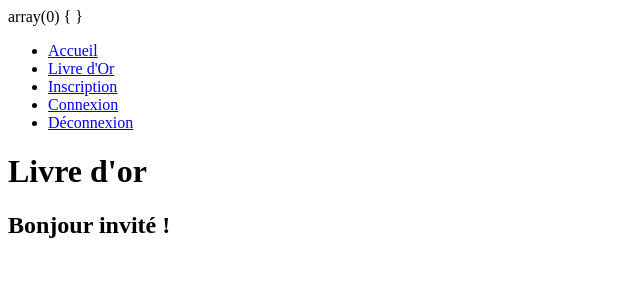
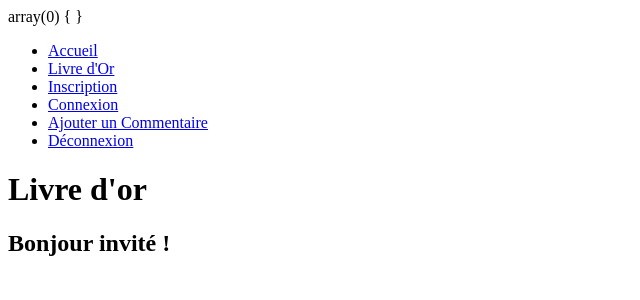
Before and after one commit to felix-hauger/livre-or, a PHP site: page /index.php in a window 1280 px wide. Shown: the top 300 px of the page, without its empty margins (0-640 px from the left). Run offline with PHP 8.4, Linux system fonts and the light colour scheme.

Commit message:
header.php - added comment.php link

```diff
--- a/elements/header.php
+++ b/elements/header.php
@@ -5,6 +5,7 @@
             <li><a href="guestbook.php">Livre d'Or</a></li>
             <li><a href="inscription.php">Inscription</a></li>
             <li><a href="connexion.php">Connexion</a></li>
+            <li><a href="comment.php">Ajouter un Commentaire</a></li>
             <li><a href="deconnexion.php">Déconnexion</a></li>
         </ul>
     </nav>
```
